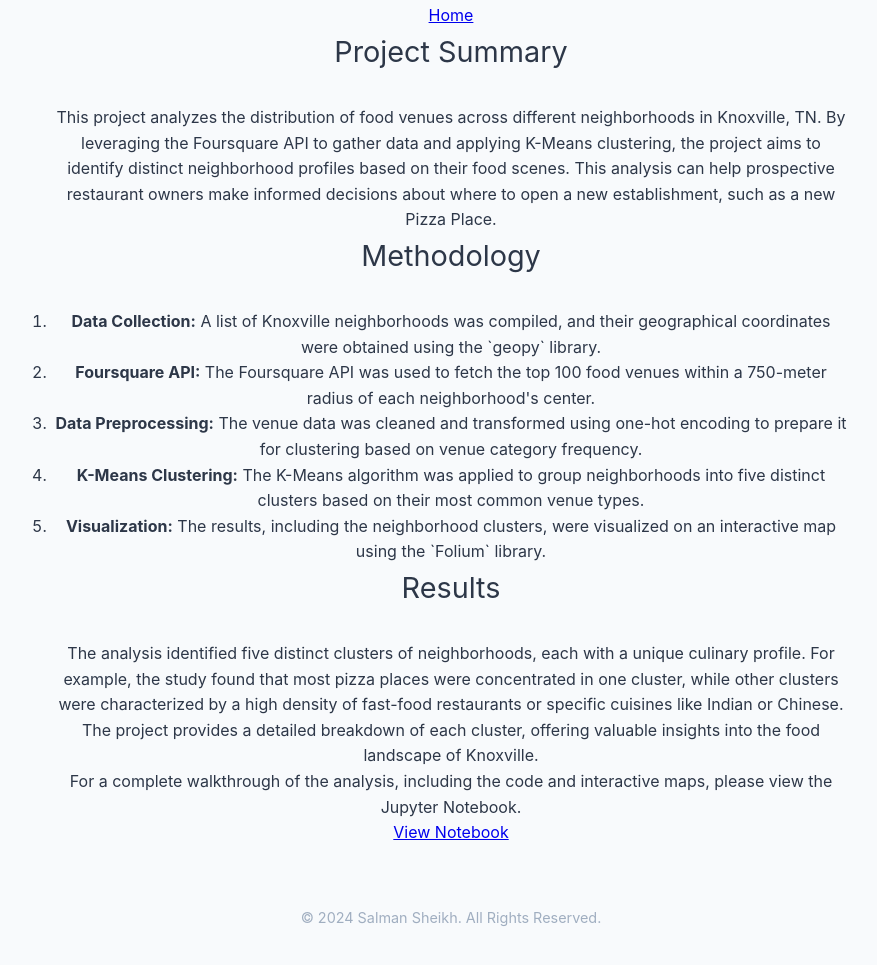
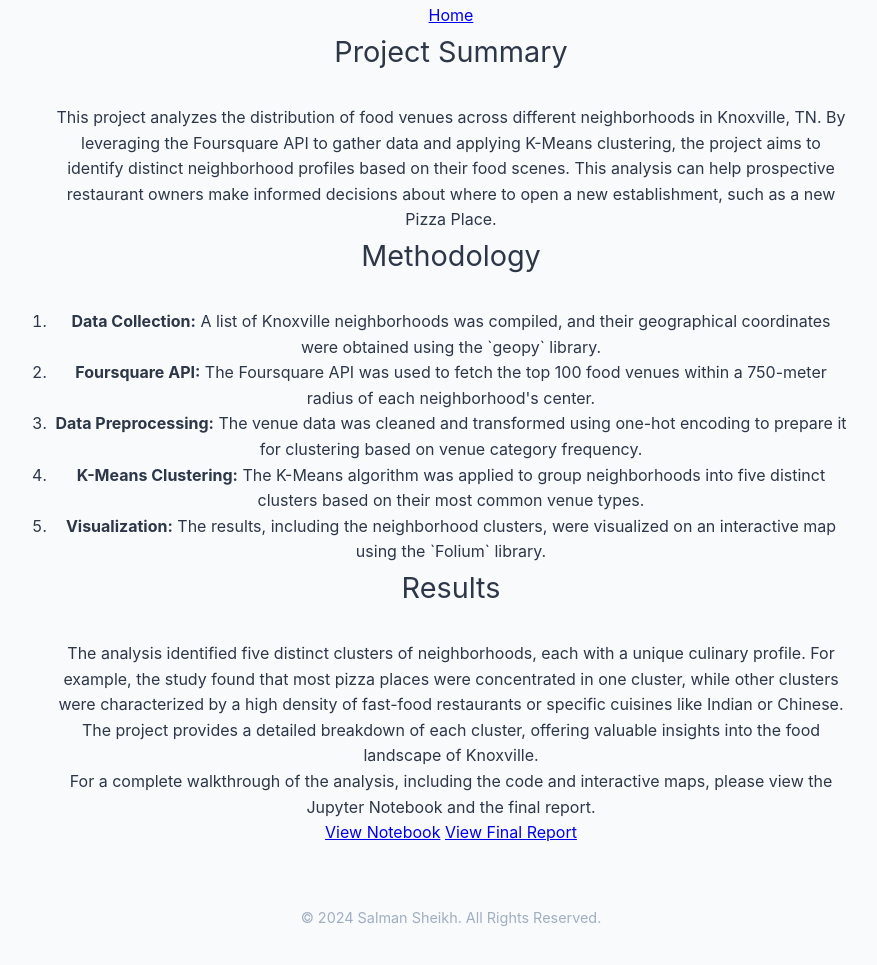
Before and after one commit to salmansheikhutk/datascience, a plain HTML site: page kmeans-clustering.html in a window 1280 px wide. Shown: the part 301-1266 px from the top of the page, without its empty margins (189-1066 px from the left). Drawn offline with Linux system fonts and the light colour scheme.

Commit message:
updated pdf

```diff
--- a/kmeans-clustering.html
+++ b/kmeans-clustering.html
@@ -45,8 +45,9 @@
                 <section id="results">
                     <h2>Results</h2>
                     <p>The analysis identified five distinct clusters of neighborhoods, each with a unique culinary profile. For example, the study found that most pizza places were concentrated in one cluster, while other clusters were characterized by a high density of fast-food restaurants or specific cuisines like Indian or Chinese. The project provides a detailed breakdown of each cluster, offering valuable insights into the food landscape of Knoxville.</p>
-                    <p>For a complete walkthrough of the analysis, including the code and interactive maps, please view the Jupyter Notebook.</p>
+                    <p>For a complete walkthrough of the analysis, including the code and interactive maps, please view the Jupyter Notebook and the final report.</p>
                     <a href="https://nbviewer.jupyter.org/github/salmansheikhutk/datascience/blob/dev/Capstone%20Project.ipynb" target="_blank" class="button">View Notebook</a>
+                    <a href="Capstone Final Report.pdf" target="_blank" class="button">View Final Report</a>
                 </section>
             </div>
         </div>
```
Also changed, not shown: 1 other file.
